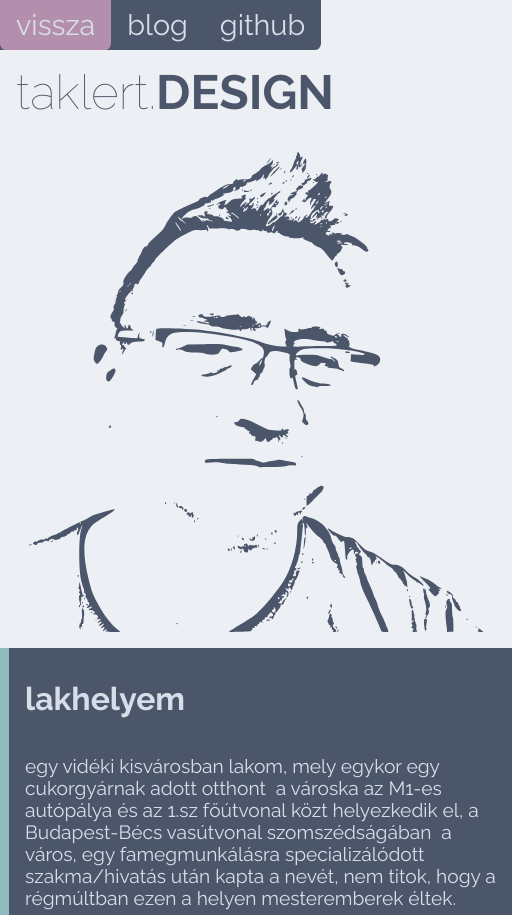
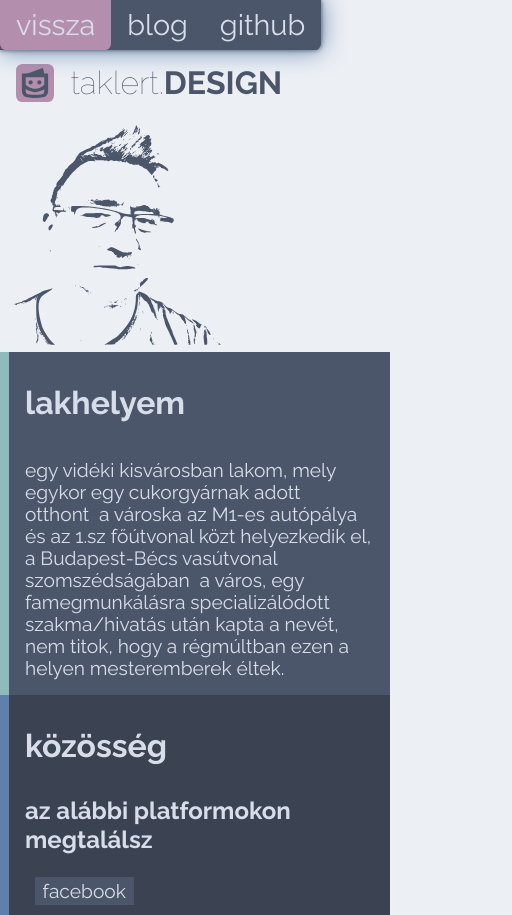
Before and after one commit to taklert/taklert.design, a plain HTML site: page kontakt.html in a window 390 px wide. Shown: the top 915 px of the page, 512 px wide, since content can reach past the window. Drawn offline with Linux system fonts and the light colour scheme.

Commit message:
favicon..

```diff
--- a/css/style.css
+++ b/css/style.css
@@ -213,17 +213,23 @@ footer p {
     font-size: 1.8rem;
     font-weight: 400;
     border-bottom-left-radius: 0rem;
+    z-index: 10;
+    box-shadow: 0 0 5px #4c566a, 0 0 25px #5e81ac;
   }
   nav a {
     max-width: fit-content;
   }
   h1 {
-    font-size: 3rem;
+    font-size: 2rem;
+    padding-top: 3rem;
+    }
+  .logo-container {
+    padding: 0.2rem;
     margin-top: 3rem;
-    }
-    .logo {
-      margin-top: 3rem;
-    }
+  }
+  .logo {
+    max-height: 2rem;
+  }
   .avatar {
     max-width: 60%;
     }
--- a/kontakt.html
+++ b/kontakt.html
@@ -8,6 +8,7 @@
     <meta charset="UTF-8" />
     <meta name="viewport" content="width=device-width, initial-scale=1.0" />
     <title>taklert.DESIGN</title>
+    <link rel="icon" type="image/x-icon" href="img/favicon.ico">
     <link rel="preconnect" href="https://fonts.googleapis.com" />
     <link rel="preconnect" href="https://fonts.gstatic.com" crossorigin />
     <link
@@ -22,11 +23,13 @@
     <a href="https://github.com/taklert">github</a>
     </nav>
     <header>
-      <h1>
-        taklert.<b>DESIGN</b>
+      <div class="logo-container">
+        <img class="logo" src="img/taklert_design.logo.svg">
+      </div>
+      <h1>taklert.<strong>DESIGN</strong>
       </h1>
     </header>
-    <img src="img/meh_transparent.svg" alt="taklert" />
+    <img class="avatar" src="img/meh_transparent.svg" alt="taklert" />
     <main>
       <article>
         <h2>lakhelyem</h2>
```
Also changed, not shown: index.html (+4 -3 lines), img/favicon.ico (added).
